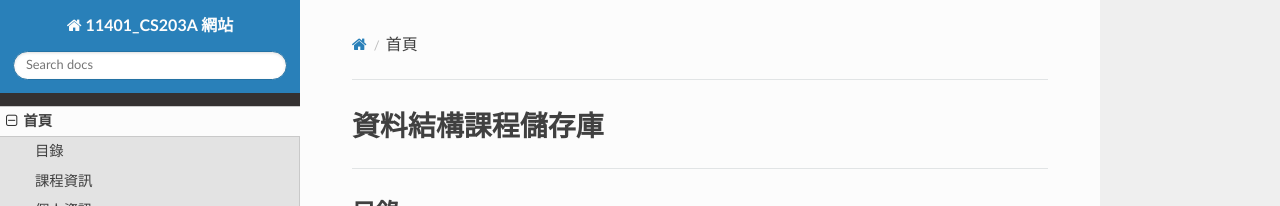
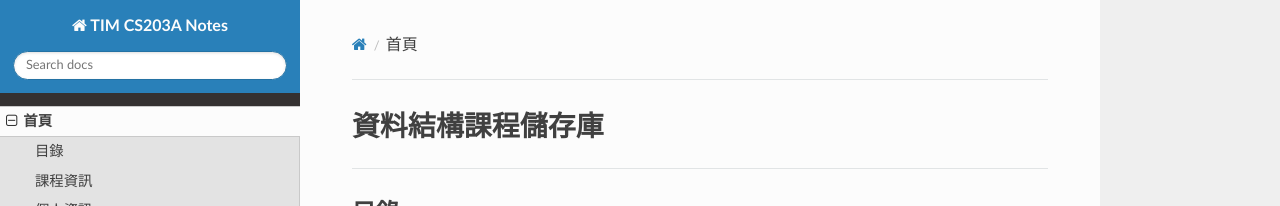
Before and after one commit to tim9910/11401_CS203A, an MkDocs documentation site: the page built from docs/index.md, in a window 1280 px wide. Shown: the top 206 px of the page. Built offline with MkDocs 1.6.1, drawn with Linux system fonts in a browser that asks for light colours; nearby versions of some CDN libraries.

Commit message:
update site_name

```diff
--- a/mkdocs.yml
+++ b/mkdocs.yml
@@ -1,4 +1,4 @@
-site_name: 11401_CS203A 網站
+site_name: TIM CS203A Notes
 nav:
   - 首頁: index.md
 theme: readthedocs
```
